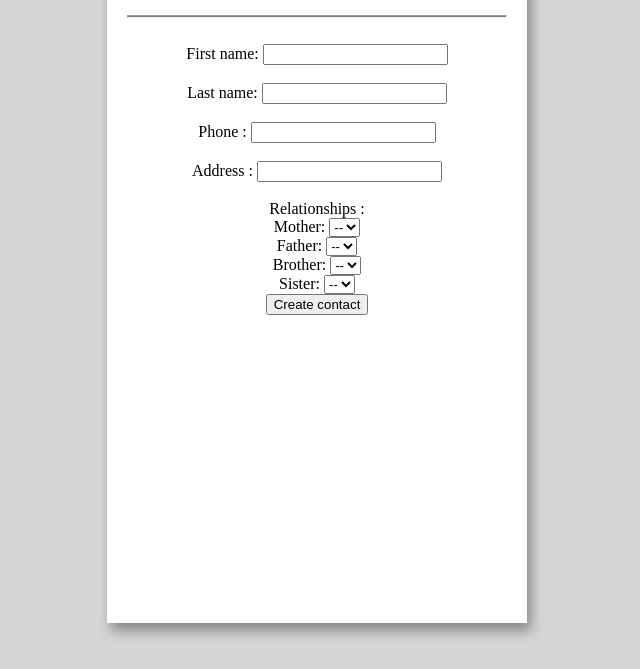
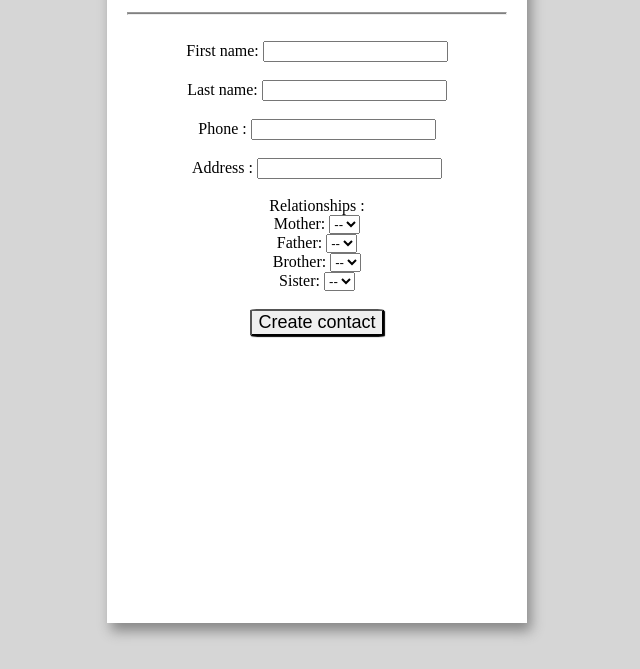
Before and after one commit to typow21/contact_manager, a website: page FinalProject/Front-end/newcontact.html in a window 1280 px wide. Shown: the part 131-800 px from the top of the page, without its empty margins (323-963 px from the left). Drawn offline with Linux system fonts and the light colour scheme; no server answers.

Commit message:
Style updates

```diff
--- a/FinalProject/Front-end/contactcard.css
+++ b/FinalProject/Front-end/contactcard.css
@@ -29,3 +29,18 @@ hr{
     background-color: grey;
     height: 1px;
 }
+
+.button{
+    /* border: 0px; */
+    border-radius: 5%;
+    position: relative;
+    top:0;
+    font-size: large;
+    box-shadow: 1px 1px 1px;
+    transition: width .5s;
+}
+
+.button:hover{
+    box-shadow: 1px 2px 3px;
+    top:-3px;
+}
--- a/FinalProject/Front-end/index.js
+++ b/FinalProject/Front-end/index.js
@@ -9,7 +9,6 @@ function loadPage(){
         cardDiv.setAttribute('name', contacts[cardInd].id + '')
         document.getElementById("grid-container").appendChild(cardDiv);
         cardDiv.setAttribute('onclick', 'cardLink('+contacts[cardInd].id+')')
-
 
         var name = document.createElement('p');
         name.setAttribute('class', 'name');
--- a/FinalProject/Front-end/new-contact.js
+++ b/FinalProject/Front-end/new-contact.js
@@ -14,7 +14,7 @@ async function createContact(){
 
     const resp = await fetch("http://127.0.0.1:8080/new-contact",{
         method:"POST",
-        body: JSON.stringify({firstName: document.getElementById("firstName").value,
+        body: JSON.stringify({  firstName: document.getElementById("firstName").value,
                                 lastName : document.getElementById("lastName").value,
                                 phoneNumber : document.getElementById("phoneNumber").value,
                                 address : document.getElementById("address").value,
--- a/FinalProject/Front-end/newcontact.html
+++ b/FinalProject/Front-end/newcontact.html
@@ -4,7 +4,7 @@
 
         <div class = "form">
             <a href="./index.html">
-                <button class = "back">Back to contacts</button>
+                <button class = "button">Back to contacts</button>
             </a>
             <br>
             <h1>Create New Contact</h1><hr><br>
@@ -44,7 +44,8 @@
                         <!-- options dynamically created -->
                     </select>
                 </div>
-                <button type = "submit">Create contact</button>
+                <br>
+                <button type = "submit" class="button">Create contact</button>
             </form>
         </div>
         <script src="new-contact.js"></script>
--- a/FinalProject/Front-end/style_newcontact.css
+++ b/FinalProject/Front-end/style_newcontact.css
@@ -38,3 +38,17 @@ hr{
 div.relations{
     text-align:center;
 }
+.button{
+    /* border: 0px; */
+    border-radius: 5%;
+    position: relative;
+    top:0;
+    font-size: large;
+    box-shadow: 1px 1px 1px;
+    transition: width .5s;
+}
+
+.button:hover{
+    box-shadow: 1px 2px 3px;
+    top:-3px;
+}
```
Also changed, not shown: FinalProject/Front-end/contactcard.js (+8 -3 lines), FinalProject/Front-end/edit-contact.html (+2 -1 lines), FinalProject/Front-end/index.html (+2 -1 lines), FinalProject/Front-end/style.css (+9 -4 lines), FinalProject/Front-end/cockroach.gif (added).
